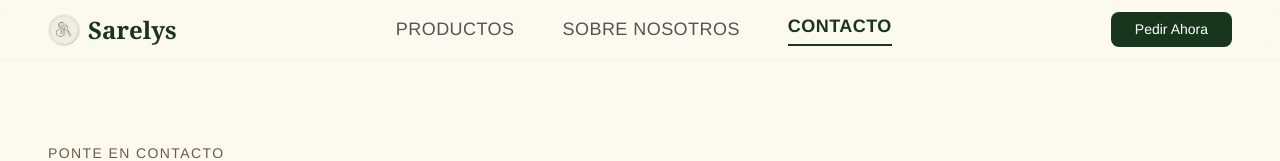
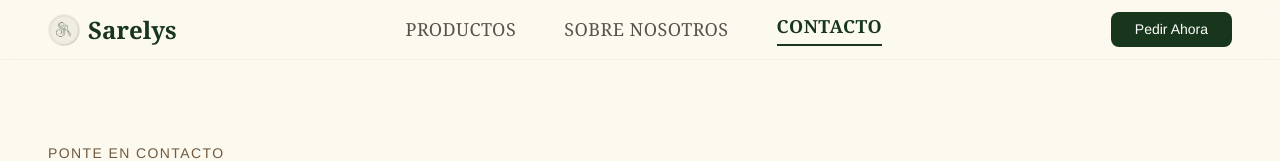
Before and after one commit to RenzoTM2705/Sarelys, a React (Vite) app: page /contact in a window 1280 px wide. Shown: the top 161 px of the page. Built offline with nearby package versions, Linux system fonts and the light colour scheme.

Commit message:
font fixed

```diff
--- a/src/screens/Principal/sections/TopNavigationSection/TopNavigationSection.tsx
+++ b/src/screens/Principal/sections/TopNavigationSection/TopNavigationSection.tsx
@@ -69,7 +69,6 @@ export const TopNavigationSection = ({ activePage = "principal" }: TopNavigation
                         {navLinks.map((link) => {
                             const isActive = link.key === activePage;
 
-                            if (link.type === "route") {
                             return (
                                 <NavLink
                                     key={link.label}
@@ -81,7 +80,7 @@ export const TopNavigationSection = ({ activePage = "principal" }: TopNavigation
                                     }`}
                                 >
                                     <div
-                                            className={`relative flex items-center h-7 [font-family:'Noto_Serif-Regular',Helvetica] text-base lg:text-lg tracking-[0.45px] leading-7 whitespace-nowrap ${
+                                        className={`relative flex items-center h-7 font-serif text-base lg:text-lg tracking-[0.45px] leading-7 whitespace-nowrap ${
                                             isActive
                                                 ? "mt-[-2.00px] font-bold text-[#18361c]"
                                                 : "mt-[-1.00px] font-normal text-stone-600"
@@ -90,19 +89,6 @@ export const TopNavigationSection = ({ activePage = "principal" }: TopNavigation
                                         {link.label}
                                     </div>
                                 </NavLink>
-                                );
-                            }
-
-                            return (
-                                <a
-                                    key={link.label}
-                                    href={link.href}
-                                    className="inline-flex flex-col items-start no-underline"
-                                >
-                                    <div className="relative flex items-center h-7 mt-[-1.00px] [font-family:'Noto_Serif-Regular',Helvetica] font-normal text-stone-600 text-base lg:text-lg tracking-[0.45px] leading-7 whitespace-nowrap">
-                                        {link.label}
-                                    </div>
-                                </a>
                             );
                         })}
                     </nav>
```
Lines whose indentation alone changed are shown as unchanged.
